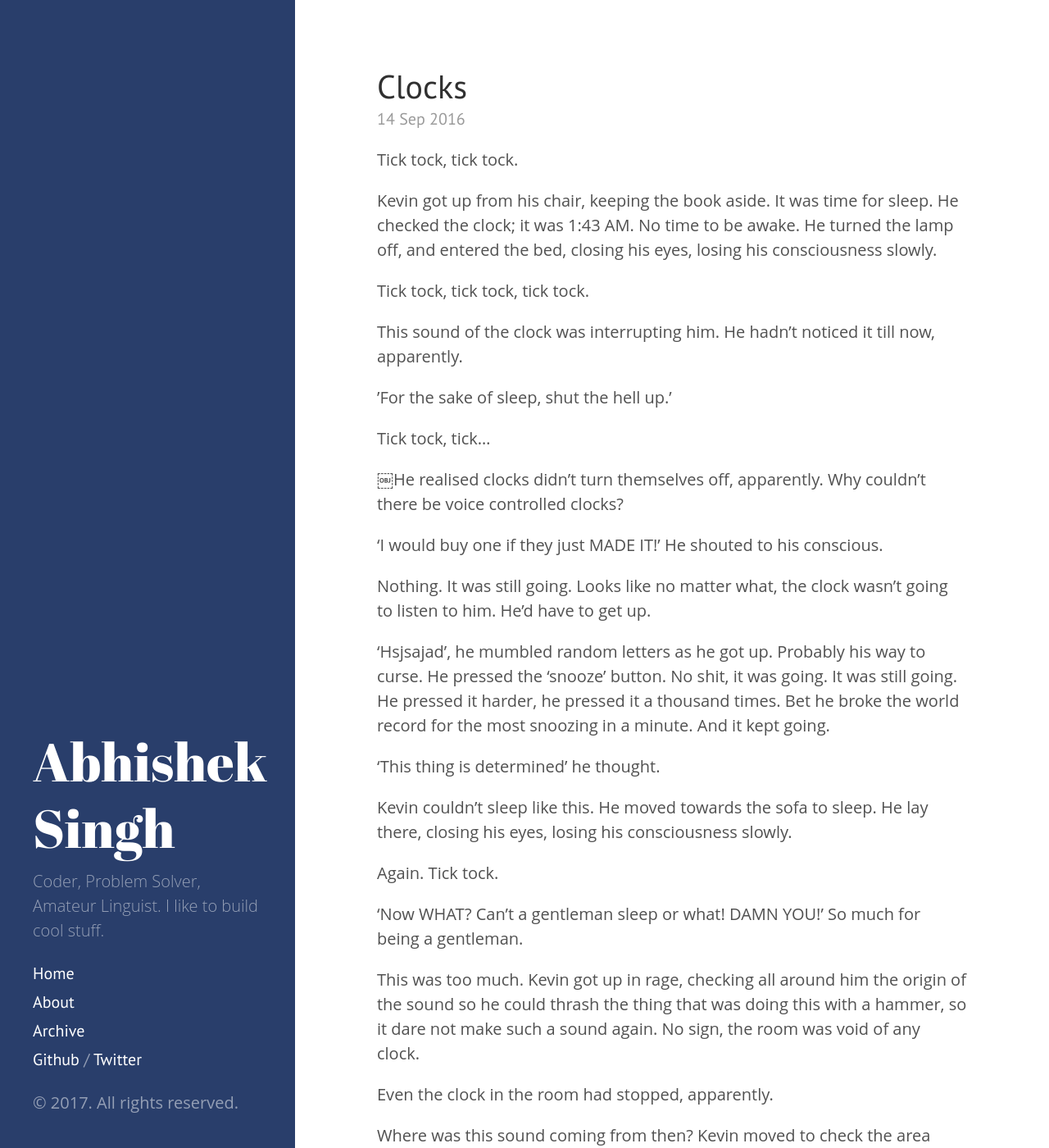
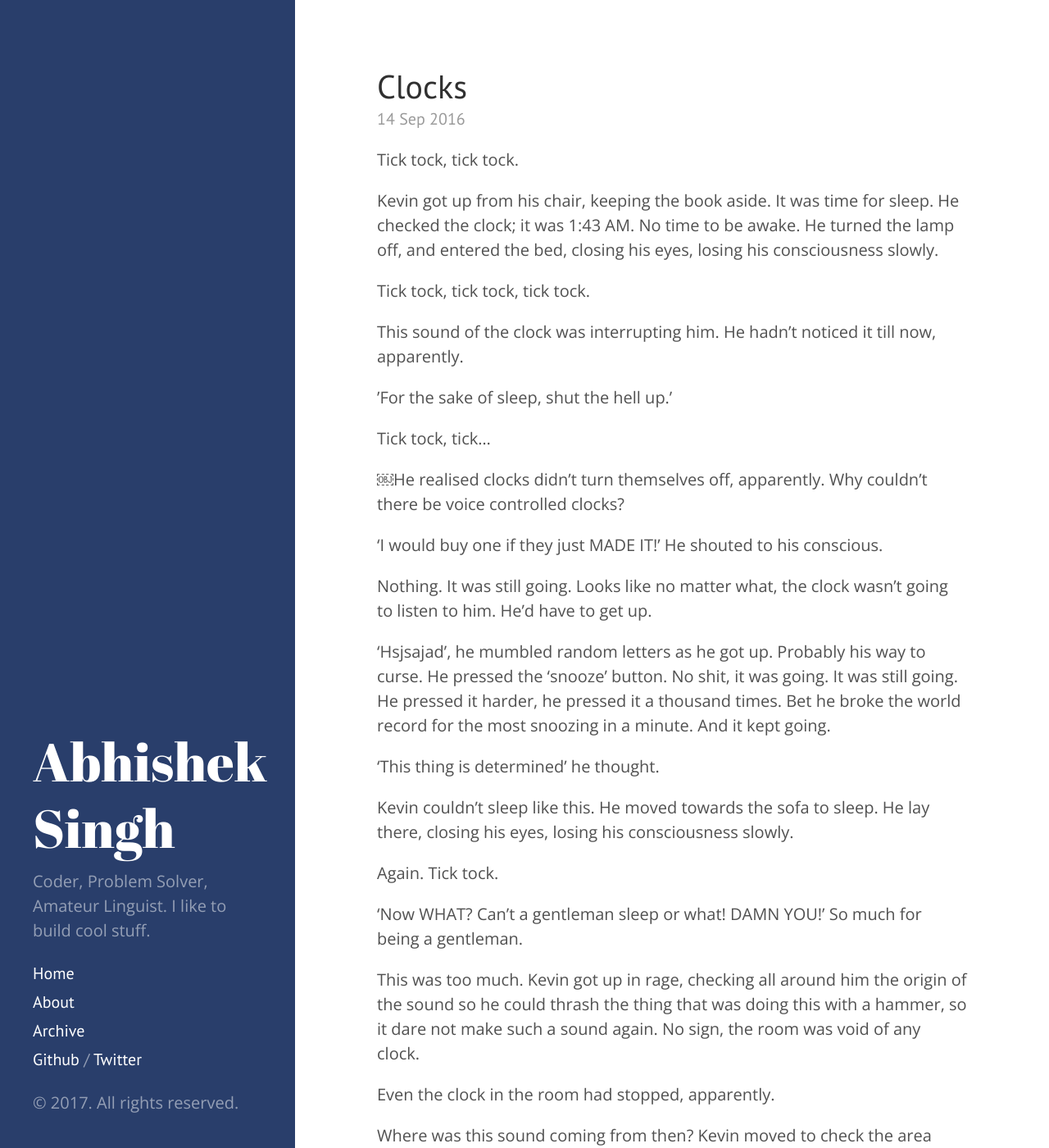
Before and after one commit to databhishek/databhishek.github.io, a Jekyll site: the page built from index.html, in a window 1280 px wide and 1400 px high. Shown: the whole window at 82% size. Built offline with Jekyll 4.4.1, drawn with Linux system fonts in a browser that asks for light colours; some web fonts are replaced; the list of posts is cut into pages by our own code.

Commit message:
change font

```diff
--- a/_includes/head.html
+++ b/_includes/head.html
@@ -18,6 +18,7 @@
   <link rel="stylesheet" href="{{ site.baseurl }}public/css/poole.css">
   <link rel="stylesheet" href="{{ site.baseurl }}public/css/syntax.css">
   <link rel="stylesheet" href="{{ site.baseurl }}public/css/hyde.css">
+  <link href="https://fonts.googleapis.com/css?family=Eczar|Open+Sans|Poppins|Roboto+Slab|Source+Serif+Pro" rel="stylesheet">
   <link rel="stylesheet" href="http://fonts.googleapis.com/css?family=PT+Sans:400,400italic,700|Abril+Fatface">
 
   <!-- Icons -->
--- a/public/css/poole.css
+++ b/public/css/poole.css
@@ -48,7 +48,7 @@
 }
 
 html {
-  font-family: "Helvetica Neue", Helvetica, Arial, sans-serif;
+  font-family: "Helvetica Neue", "Eczera", "Source Serif Pro", "Poppins", "Open Sans", "Roboto Slab", Helvetica, Arial, sans-serif;
   font-size: 16px;
   line-height: 1.5;
 }
```
Also changed, not shown: 15 other files.
